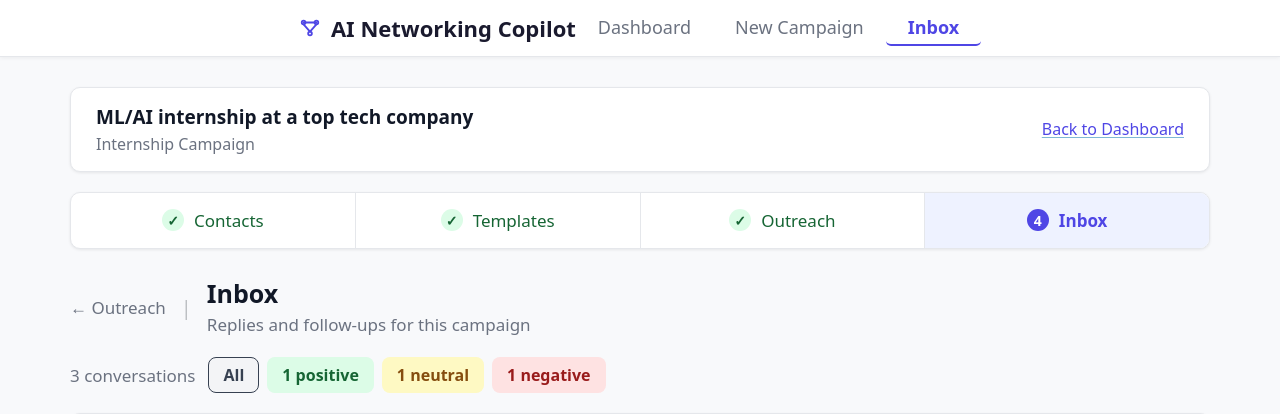
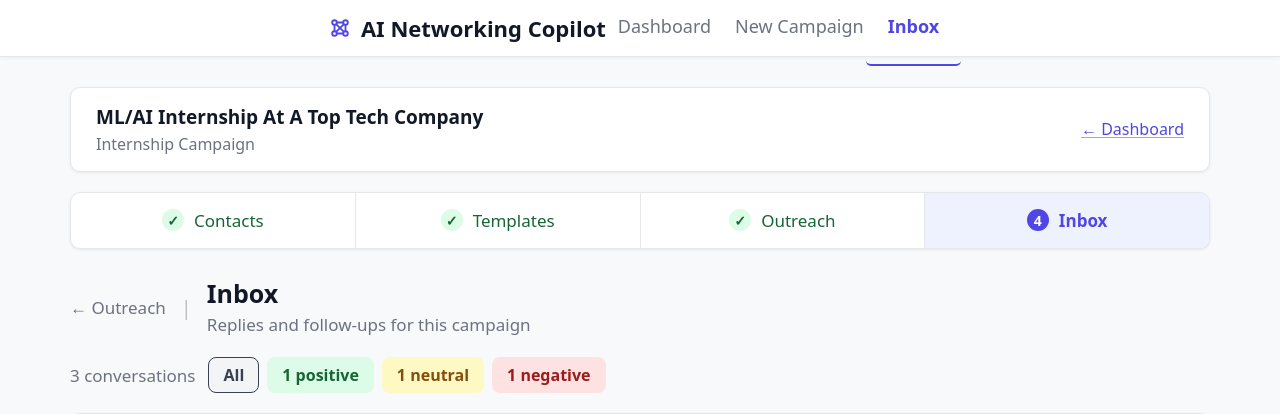
Before and after one commit to AaravChadha/ai_networking_copilot, a FastAPI app: page /goals/1/inbox in a window 1280 px wide. Shown: the top 414 px of the page. Run offline with FastAPI, Linux system fonts and the light colour scheme; some libraries are stand-ins or nearby versions.

Commit message:
fix navbar alignment, network icon, capitalize titles, arrow nav links

```diff
--- a/app/templates/base.html
+++ b/app/templates/base.html
@@ -84,7 +84,7 @@
             top: 0;
             z-index: 100;
             background: #fff;
-            border-bottom: 1px solid #e5e7eb;
+            border-bottom: 1px solid var(--border);
             box-shadow: 0 1px 4px rgba(0,0,0,0.06);
             padding: 0;
         }
@@ -92,8 +92,8 @@
             max-width: 1200px;
             margin: 0 auto;
             padding: 0 1.5rem;
-            display: flex;
-            justify-content: space-between;
+            display: flex !important;
+            justify-content: space-between !important;
             align-items: center;
             height: 56px;
         }
@@ -103,24 +103,26 @@
             gap: 0.5rem;
             font-size: 1.1rem;
             font-weight: 700;
-            color: #1a1a2e;
+            color: var(--text-primary);
             text-decoration: none;
+            margin-right: auto;
         }
-        nav.top-nav .brand svg {
-            flex-shrink: 0;
-        }
+        nav.top-nav .brand:hover { color: var(--text-primary); }
+        nav.top-nav .brand svg { flex-shrink: 0; }
         nav.top-nav .nav-links {
             display: flex;
             gap: 0;
             list-style: none;
-            margin: 0;
-            padding: 0;
+            margin: 0 !important;
+            padding: 0 !important;
             height: 56px;
             align-items: stretch;
         }
         nav.top-nav .nav-links li {
             display: flex;
             align-items: stretch;
+            padding: 0;
+            margin: 0;
         }
         nav.top-nav .nav-links a {
             display: flex;
@@ -128,12 +130,13 @@
             text-decoration: none;
             padding: 0 1.1rem;
             font-size: 0.9rem;
-            color: #6b7280;
+            color: var(--text-secondary);
             border-bottom: 2px solid transparent;
+            padding-bottom: 2px;
             transition: all 0.15s ease;
         }
         nav.top-nav .nav-links a:hover {
-            color: #111;
+            color: var(--text-primary);
             border-bottom-color: #d1d5db;
         }
         nav.top-nav .nav-links a.active {
@@ -161,6 +164,7 @@
             font-weight: 600;
             font-size: 0.95rem;
             color: var(--text-primary);
+            text-transform: capitalize;
         }
         .campaign-bar-type {
             font-size: 0.8rem;
@@ -280,10 +284,11 @@
     <nav class="top-nav">
         <div class="nav-inner">
             <a href="/" class="brand">
-                <svg width="22" height="22" viewBox="0 0 24 24" fill="none" stroke="currentColor" stroke-width="2" stroke-linecap="round" stroke-linejoin="round" style="color: #4f46e5;">
-                    <circle cx="5" cy="6" r="2"/><circle cx="19" cy="6" r="2"/><circle cx="12" cy="18" r="2"/>
-                    <line x1="5" y1="8" x2="12" y2="16"/><line x1="19" y1="8" x2="12" y2="16"/>
-                    <line x1="5" y1="6" x2="19" y2="6"/>
+                <svg width="22" height="22" viewBox="0 0 24 24" fill="none" stroke="currentColor" stroke-width="2" stroke-linecap="round" stroke-linejoin="round" style="color: var(--brand-color);">
+                    <circle cx="6" cy="6" r="2.5"/><circle cx="18" cy="6" r="2.5"/><circle cx="18" cy="18" r="2.5"/><circle cx="6" cy="18" r="2.5"/>
+                    <line x1="8.5" y1="6" x2="15.5" y2="6"/><line x1="18" y1="8.5" x2="18" y2="15.5"/>
+                    <line x1="8.5" y1="18" x2="15.5" y2="18"/><line x1="6" y1="8.5" x2="6" y2="15.5"/>
+                    <line x1="8" y1="8" x2="16" y2="16"/><line x1="16" y1="8" x2="8" y2="16"/>
                 </svg>
                 AI Networking Copilot
             </a>
--- a/app/templates/contacts.html
+++ b/app/templates/contacts.html
@@ -107,7 +107,7 @@
         <div class="campaign-bar-title">{{ goal.description }}</div>
         <div class="campaign-bar-type">{{ goal.goal_type | capitalize }} Campaign</div>
     </div>
-    <a href="/" style="font-size: 0.8rem;">Back to Dashboard</a>
+    <a href="/" style="font-size: 0.8rem;">&larr; Dashboard</a>
 </div>
 <div class="step-bar">
     <a href="/goals/{{ goal.id }}/contacts" class="step-item active">
--- a/app/templates/inbox.html
+++ b/app/templates/inbox.html
@@ -66,7 +66,7 @@
         <div class="campaign-bar-title">{{ goal.description }}</div>
         <div class="campaign-bar-type">{{ goal.goal_type | capitalize }} Campaign</div>
     </div>
-    <a href="/" style="font-size: 0.8rem;">Back to Dashboard</a>
+    <a href="/" style="font-size: 0.8rem;">&larr; Dashboard</a>
 </div>
 <div class="step-bar">
     <a href="/goals/{{ goal.id }}/contacts" class="step-item completed">
--- a/app/templates/outreach.html
+++ b/app/templates/outreach.html
@@ -55,7 +55,7 @@
         <div class="campaign-bar-title">{{ goal.description }}</div>
         <div class="campaign-bar-type">{{ goal.goal_type | capitalize }} Campaign</div>
     </div>
-    <a href="/" style="font-size: 0.8rem;">Back to Dashboard</a>
+    <a href="/" style="font-size: 0.8rem;">&larr; Dashboard</a>
 </div>
 {% set has_sent = messages and (messages | selectattr('status', 'equalto', 'sent') | list | length > 0 or messages | selectattr('status', 'equalto', 'replied') | list | length > 0) %}
 <div class="step-bar">
--- a/app/templates/template_editor.html
+++ b/app/templates/template_editor.html
@@ -86,7 +86,7 @@
         <div class="campaign-bar-title">{{ goal.description }}</div>
         <div class="campaign-bar-type">{{ goal.goal_type | capitalize }} Campaign &middot; {{ profile_ids | length }} contacts selected</div>
     </div>
-    <a href="/" style="font-size: 0.8rem;">Back to Dashboard</a>
+    <a href="/" style="font-size: 0.8rem;">&larr; Dashboard</a>
 </div>
 <div class="step-bar">
     <a href="/goals/{{ goal.id }}/contacts" class="step-item completed">
```
